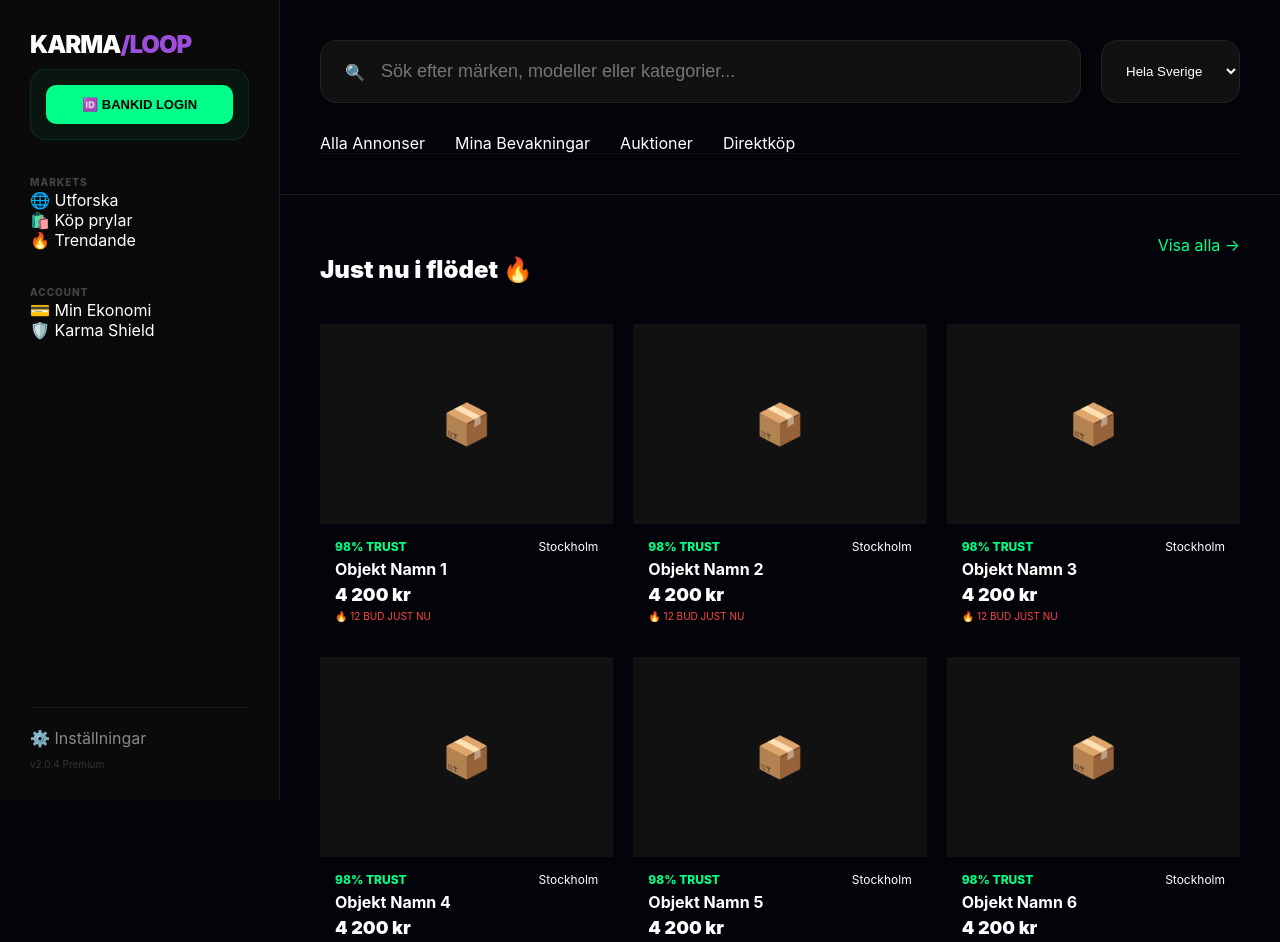
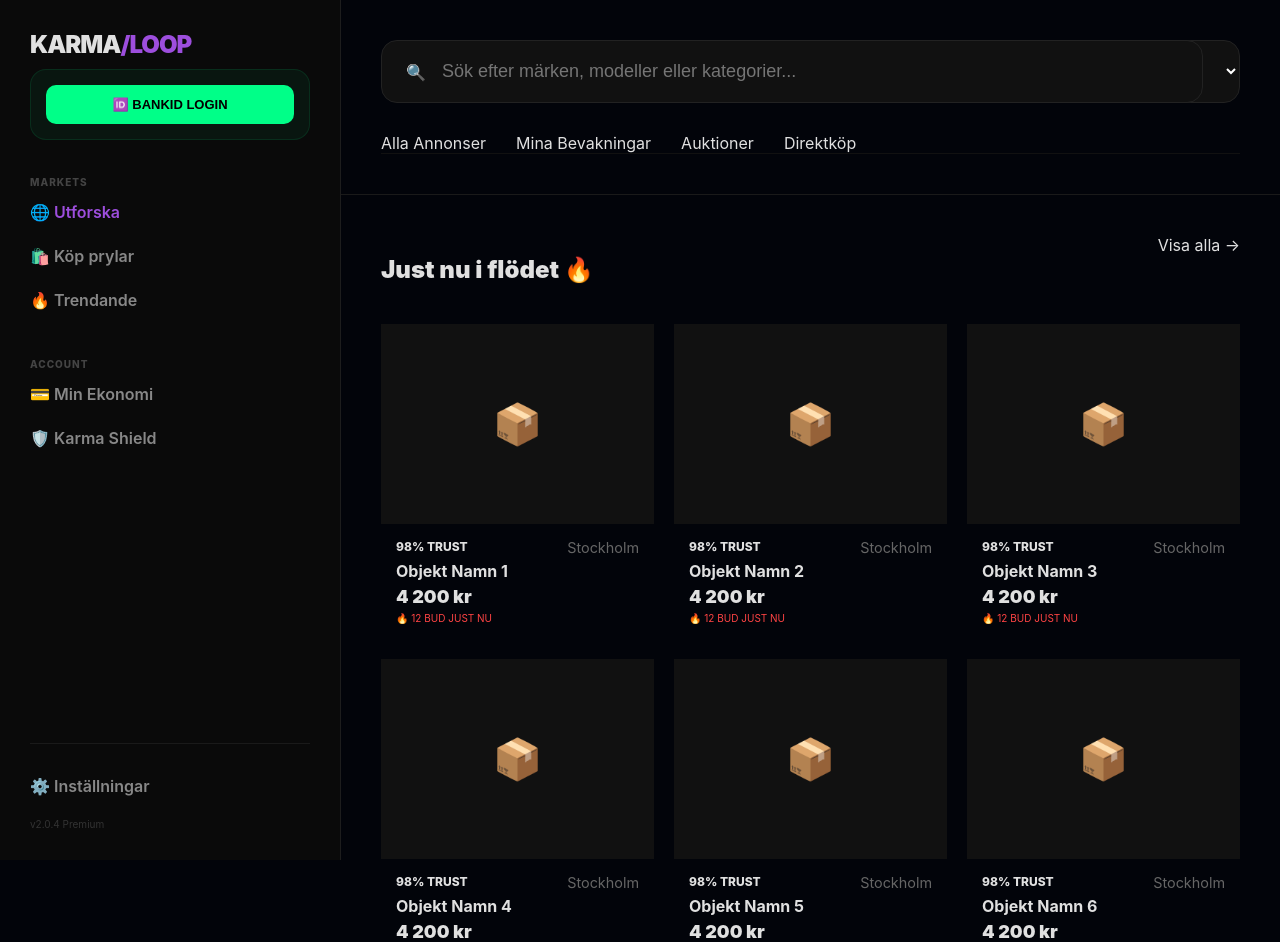
Before and after one commit to gascheckking/marketbeg-appGem, a Next.js app: page / in a window 1280 px wide. Shown: the top 942 px of the page. Built offline with nearby package versions, Linux system fonts and the light colour scheme.

Commit message:
Update globals.css

```diff
--- a/app/globals.css
+++ b/app/globals.css
@@ -1,25 +1,84 @@
 :root {
-  --accent: #00ff88;
-  --bg: #050505;
-  --glass: rgba(255, 255, 255, 0.03);
-  --border: rgba(255, 255, 255, 0.08);
+  --bg-deep: #02040a;
+  --glass-blue: rgba(10, 20, 40, 0.4);
+  --neon-purple: #9d4edd;
+  --neon-mint: #00ff88;
+  --text-main: #e0e0e0;
+  --border-glow: rgba(157, 78, 221, 0.15);
+  --muted: #666;
 }
 
-* { box-sizing: border-box; }
-body { margin: 0; background: var(--bg); color: white; font-family: 'Inter', sans-serif; overflow-x: hidden; }
+body {
+  background: radial-gradient(circle at top right, #0a0e1a, var(--bg-deep));
+  color: var(--text-main);
+  font-family: 'Inter', sans-serif;
+  margin: 0;
+  padding: 0;
+  overflow-x: hidden;
+}
 
+/* Den nya Sidebar Nav-stilen */
+.nav-item {
+  padding: 12px 0;
+  color: #888;
+  cursor: pointer;
+  font-weight: 600;
+  transition: 0.3s;
+  display: flex;
+  align-items: center;
+  gap: 12px;
+}
+
+.nav-item:hover {
+  color: #fff;
+  transform: translateX(5px);
+}
+
+.nav-item.active {
+  color: var(--neon-purple);
+}
+
+/* Glassmorphism Kort */
+.glass-card {
+  background: var(--glass-blue);
+  backdrop-filter: blur(12px);
+  border: 1px solid var(--border-glow);
+  border-radius: 24px;
+  padding: 24px;
+  transition: 0.3s cubic-bezier(0.4, 0, 0.2, 1);
+}
+
+.glass-card:hover {
+  box-shadow: 0 0 30px rgba(157, 78, 221, 0.1);
+  border-color: var(--neon-purple);
+  transform: translateY(-2px);
+}
+
+/* Grid System */
 .main-grid {
   display: grid;
-  grid-template-columns: repeat(auto-fill, minmax(240px, 1fr));
-  gap: 20px;
+  grid-template-columns: repeat(auto-fill, minmax(280px, 1fr));
+  gap: 25px;
   width: 100%;
 }
 
-.filter-pill {
-  padding: 8px 16px;
-  background: var(--glass);
-  border: 1px solid var(--border);
-  border-radius: 99px;
-  font-size: 13px;
+.primary-btn {
+  background: linear-gradient(135deg, var(--neon-mint) 0%, #00bd65 100%);
+  color: #000;
+  border: none;
+  padding: 18px 32px;
+  border-radius: 14px;
+  font-weight: 900;
   cursor: pointer;
+  transition: 0.3s;
 }
+
+.primary-btn:hover {
+  transform: scale(1.02);
+  box-shadow: 0 0 20px rgba(0, 255, 136, 0.3);
+}
+
+.muted { color: var(--muted); font-size: 0.9rem; }
+
+::-webkit-scrollbar { width: 6px; }
+::-webkit-scrollbar-thumb { background: var(--neon-purple); border-radius: 10px; }
```
